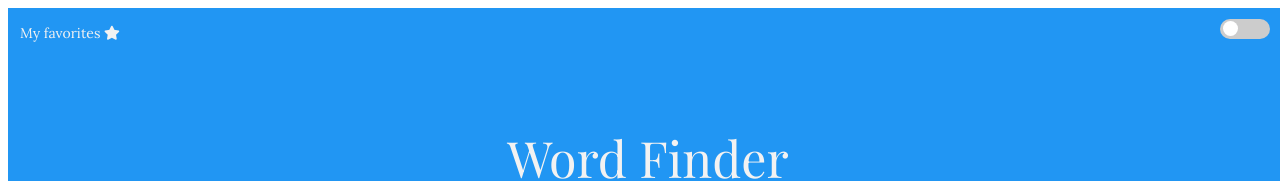
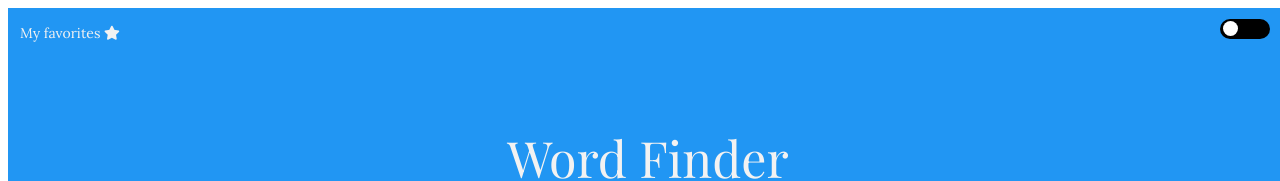
Before and after one commit to JosefineForsman/dictionary-exam, a React (Vite) app: page / in a window 1280 px wide. Shown: the top 181 px of the page. Built offline with nearby package versions, Linux system fonts and the light colour scheme; a web font is replaced by a local one.

Commit message:
added spacing + removed unnecessary comments

```diff
--- a/src/App.jsx
+++ b/src/App.jsx
@@ -10,6 +10,7 @@ import LikedWordContextProvider from "./components/LikedWordContext/LikedWordCon
 // App is rendering the main part of the program.
 // It manages search input and show the words for the user.
 // The LikedWordContextProvider is used to manage the state of liked words across the entire application.
+
 function App() {
   const [inputSearch, setInputSearch] = useState([]);
   const [isFavoritesVisible, setFavoritesVisible] = useState(false);
--- a/src/components/DisplayMessage/DisplayMessage.jsx
+++ b/src/components/DisplayMessage/DisplayMessage.jsx
@@ -1,6 +1,7 @@
 import "./DisplayMessage.css";
 
 // this component display messages to the user, what happend and why something went wrong.
+
 function DisplayMessage({ title, message, resolution }) {
   return (
     <div className="display-messages">
--- a/src/components/DisplayWord/Definition/Definition.jsx
+++ b/src/components/DisplayWord/Definition/Definition.jsx
@@ -1,6 +1,7 @@
 // Renders information about  word, including definitions, examples, synonyms, and antonyms.
 // Ensures that it displays information using ternary operators.
 // If there is no information, it does not display that section.
+
 function Definition({ definition }) {
   return (
     <div className="definition">
--- a/src/components/DisplayWord/DisplayWord.css
+++ b/src/components/DisplayWord/DisplayWord.css
@@ -1,5 +1,4 @@
 body {
-  /* font-family: 'Poppins', sans-serif; */
   font-family: 'Lora', serif;
   font-size: 16px;
 }
--- a/src/components/DisplayWord/Phonetic/Phonetic.jsx
+++ b/src/components/DisplayWord/Phonetic/Phonetic.jsx
@@ -1,6 +1,7 @@
 // Renders information about phonetics.
 // Ensures that it displays information using ternary operators.
 // If there is no information, it does not display that section.
+
 import React from "react";
 
 function Phonetics({ phonetics }) {
--- a/src/components/Header/Header.css
+++ b/src/components/Header/Header.css
@@ -44,7 +44,7 @@
     left: 0;
     right: 0;
     bottom: 0;
-    background-color: #ccc;
+    background-color: #000000;
     -webkit-transition: .4s;
     transition: .4s;
   }
--- a/src/components/LikedWordContext/LikedWordContext.jsx
+++ b/src/components/LikedWordContext/LikedWordContext.jsx
@@ -1,5 +1,4 @@
-import { createContext } from "react";
-import { useReducer } from "react";
+import { createContext, useReducer } from "react";
 
 export const LikedWordContext = createContext(null);
 
--- a/src/components/MyWordList/Phonetic/Phonetic.jsx
+++ b/src/components/MyWordList/Phonetic/Phonetic.jsx
@@ -1,6 +1,7 @@
 // render the phonetic information, text + audio element.
 // Ensures that it displays information using ternary operators.
 // If there is no information, it does not display that section.
+
 function Phonetic({ phonetics }) {
   console.log(phonetics);
   return (
--- a/src/components/ThemeContext/ThemeContext.jsx
+++ b/src/components/ThemeContext/ThemeContext.jsx
@@ -1,4 +1,3 @@
-import "./ThemeContext.css";
 import { createContext, useState } from "react";
 
 // This component, ThemeContextProvider, manages the application theme using the Context API.
```
Also changed, not shown: src/components/DisplayWord/DisplayWord.jsx (+1 -6 lines), 2 other files (tests, documents, lock files or other folders).
